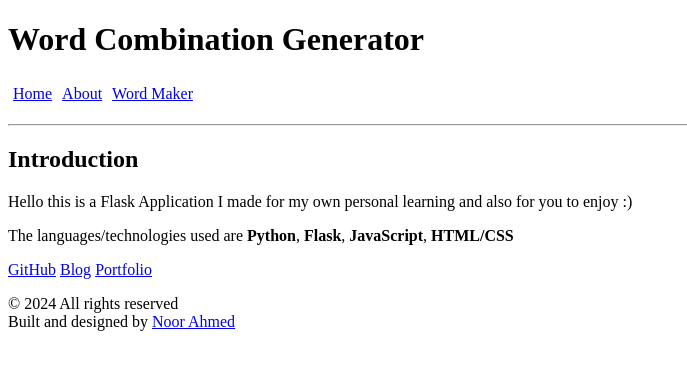
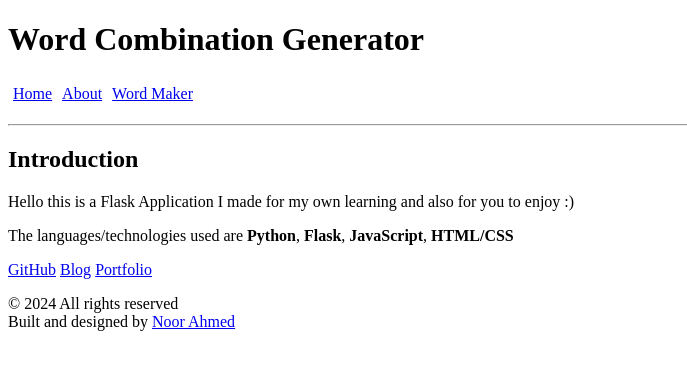
Before and after one commit to N00rAhmed/Word-Combination-Generator, a Flask app: page / in a window 1280 px wide. Shown: the top 370 px of the page, without its empty margins (0-687 px from the left). Run offline with Flask 3, Linux system fonts and the light colour scheme.

```diff
--- a/templates/index.html
+++ b/templates/index.html
@@ -11,7 +11,7 @@
 
     <!-- <h1>Word Combination Generator</h1> -->
     <h2>Introduction</h2>
-    <p>Hello this is a Flask Application I made for my own personal learning and also for you to enjoy :)</p>
+    <p>Hello this is a Flask Application I made for my own learning and also for you to enjoy :)</p>
     <p>The languages/technologies used are <strong>Python</strong>, <strong>Flask</strong>, <strong>JavaScript</strong>, <strong>HTML/CSS</strong></p>
     {% include 'footer.html' %}
 
```
Also changed, not shown: main.py (+0 -8 lines).
